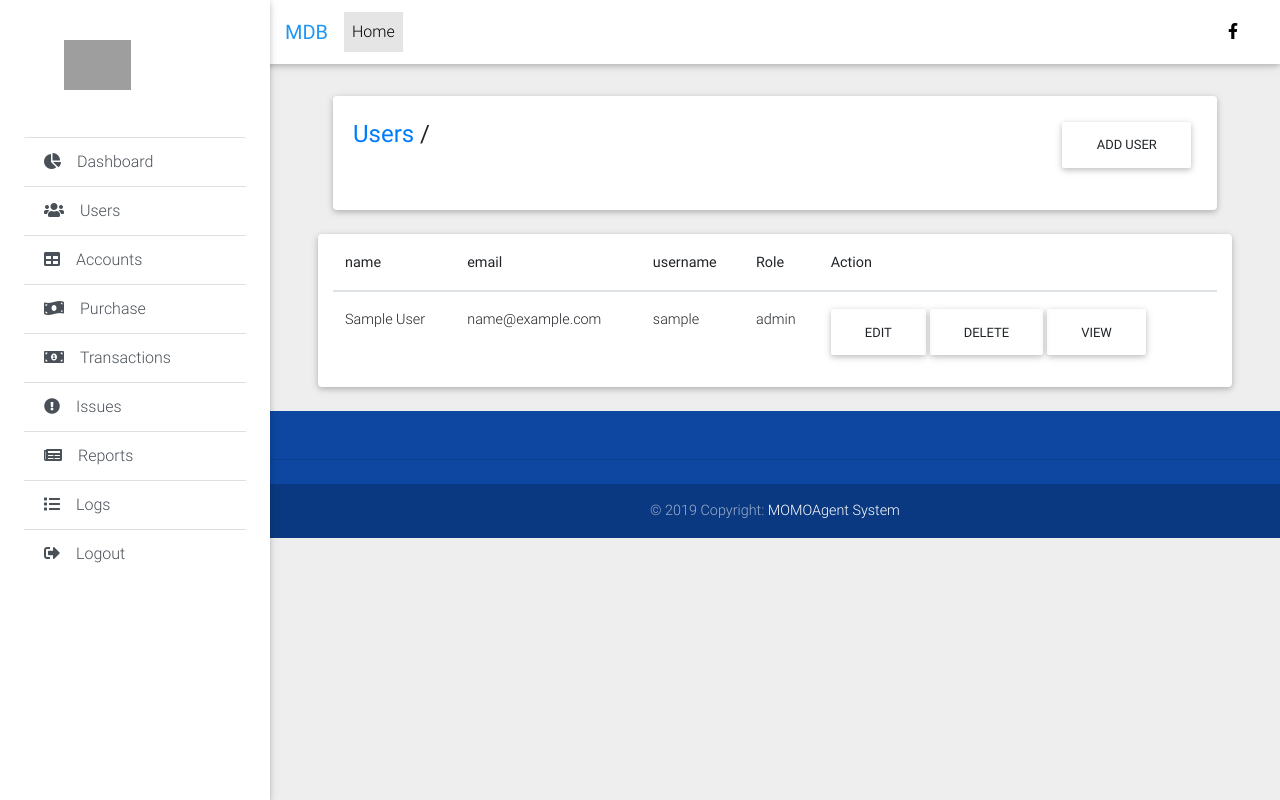
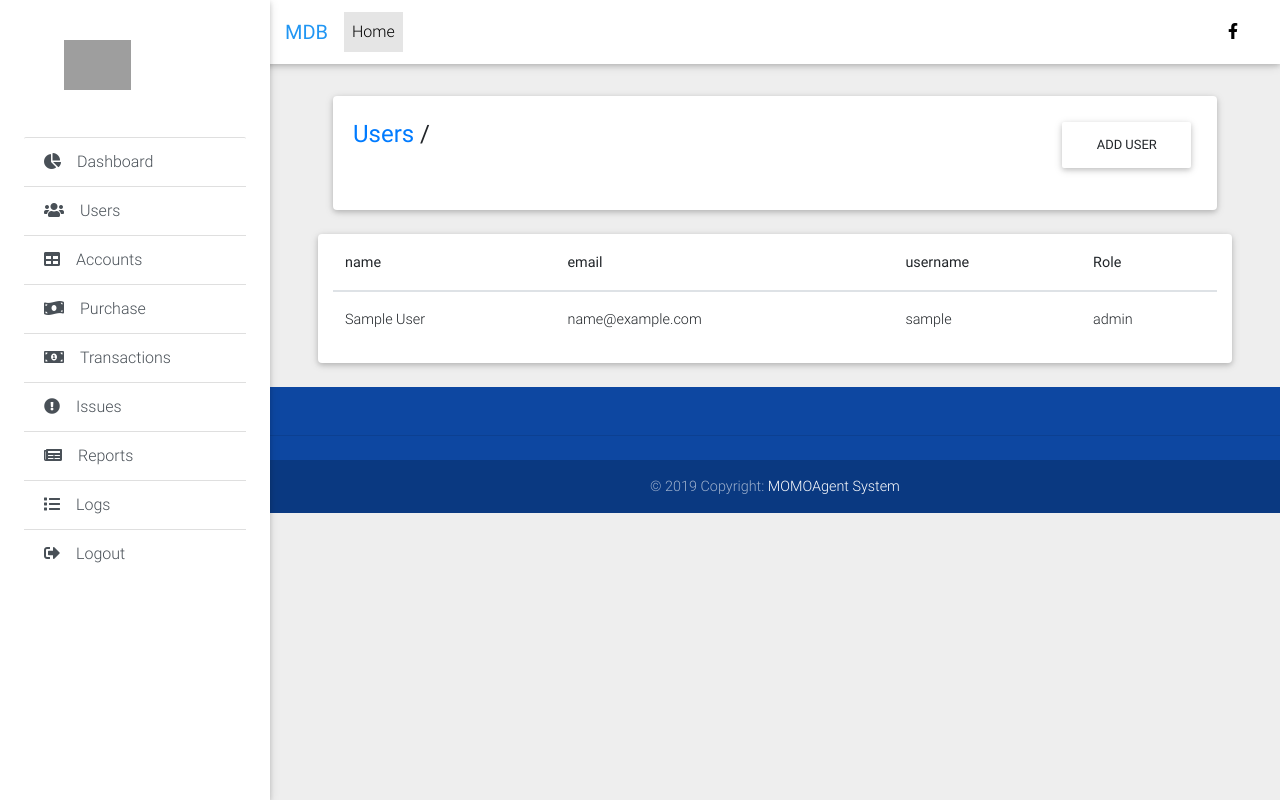
Before and after one commit to kpotia/momoAgentSys, a PHP site: page /admin/users.php in a window 1280 px wide. Run offline with PHP 8.4, Linux system fonts and the light colour scheme; tables that the repository leaves empty or names only in its code hold one stand-in row (values such as "Sample post"); some libraries are stand-ins or nearby versions; grey boxes are pictures that could not be loaded.

Commit message:
editing of the users

```diff
--- a/admin/users.php
+++ b/admin/users.php
@@ -48,7 +48,7 @@ $result = $pdo->query("SELECT * FROM users ORDER BY id DESC");
                 <th>email</th>
                 <th>username</th>
                 <th>Role</th>
-                <th>Action</th>
+                <!-- <th>Action</th> -->
               </tr>
             </thead>
             <tbody>
@@ -61,11 +61,11 @@ $result = $pdo->query("SELECT * FROM users ORDER BY id DESC");
                   echo "<td>".$row['role']."</td>";
                  }
                 ?>
-                <td>
+              <!--   <td>
                   <a href="" class="btn">edit</a>
                   <a href="" class="btn">delete</a>
                   <a href="" class="btn">view</a>
-                </td>
+                </td> -->
             </tbody>
           </table>
         </div>
```
